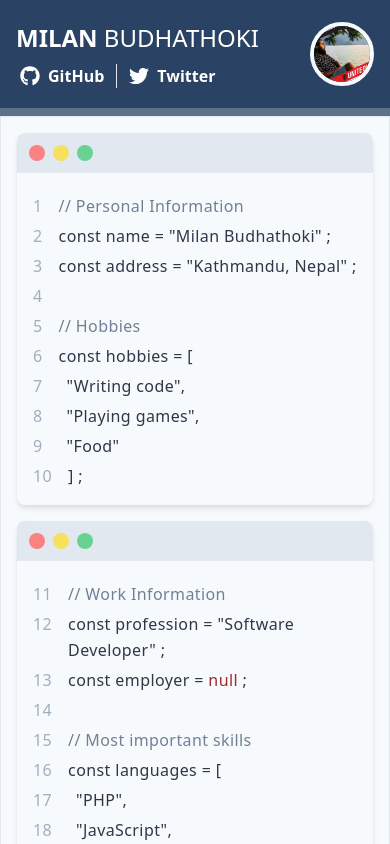
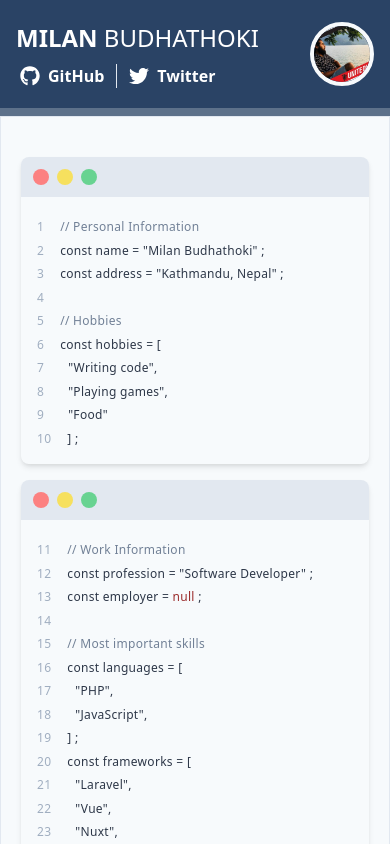
Before and after one commit to 01milan10/portfolio, a Nuxt app: page / in a window 390 px wide. Shown: the top 844 px of the page. Built offline with nearby package versions, Linux system fonts and the light colour scheme.

Commit message:
responsive text

```diff
--- a/pages/index.vue
+++ b/pages/index.vue
@@ -1,6 +1,5 @@
 <template>
-  <div class="max-w-4xl mx-auto lg:my-4 lg:rounded-lg overflow-hidden">
-    <div class="flex-col items-center">
+  <div class="max-w-4xl mx-auto lg:my-4 lg:rounded-lg lg:shadow-lg overflow-hidden">
     <div class="s">
       <div class="flex items-center justify-between px-4 py-5 bg-blue-900 text-white">
         <div>
@@ -52,7 +51,7 @@
       </div>
       <div class="h-2 bg-blue-900 bg-opacity-75"></div>
     </div>
-      <main class="p-4 border">
+    <main class="px-5 py-10 border text-xs sm:text-base">
       <div class="shadow-md rounded-lg overflow-hidden">
         <div class="flex items-center h-10 bg-gray-300">
           <div class="h-4 w-4 ml-3 mr-1 rounded-full bg-red-400"></div>
@@ -114,9 +113,7 @@
           </div>
           <div class="flex items-baseline space-x-4 leading-relaxed tracking-wide">
             <span class="block text-gray-500 mt-1">12</span>
-              <span
-                class="inline-block ml-2 text-gray-800"
-              >const profession = "Software Developer" ;</span>
+            <span class="inline-block ml-2 text-gray-800">const profession = "Software Developer" ;</span>
           </div>
           <div class="flex items-baseline space-x-4 leading-relaxed tracking-wide">
             <span class="block text-gray-500 mt-1">13</span>
@@ -176,7 +173,6 @@
       </div>
     </main>
   </div>
-  </div>
 </template>
 
 <script>
```
Lines whose indentation alone changed are shown as unchanged.
